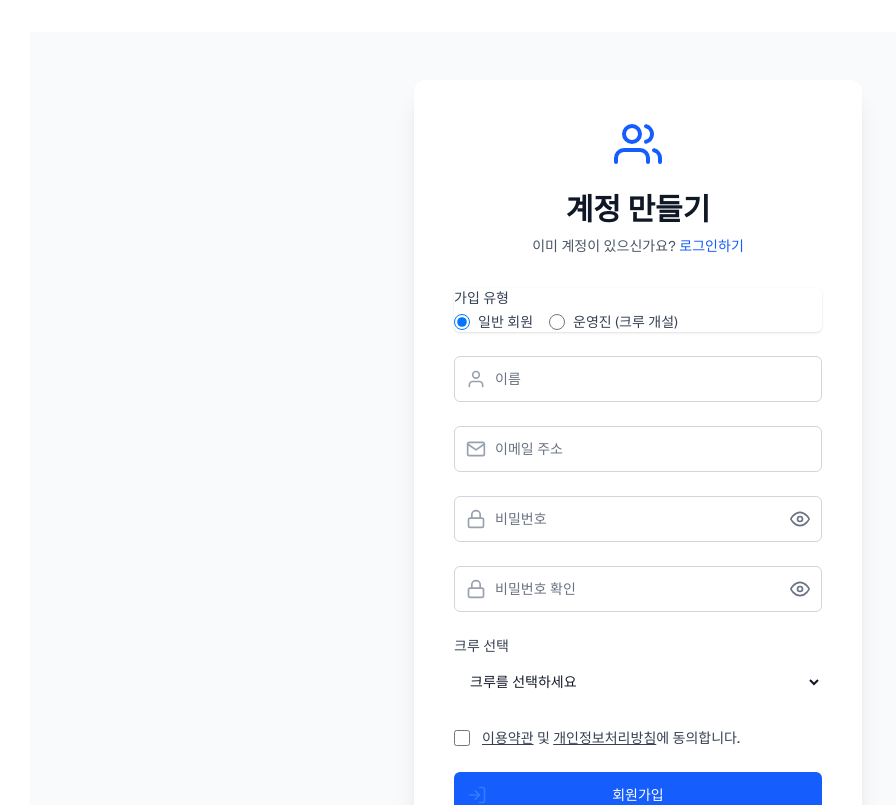
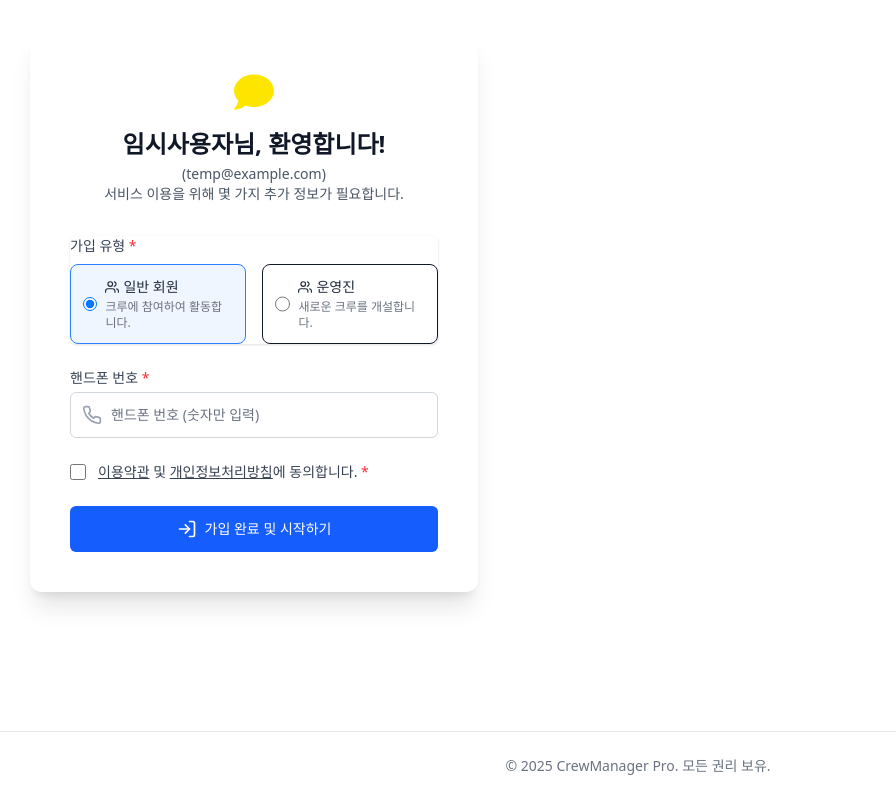
Before and after one commit to alswns1201/crewManager, a Next.js app: page /signup in a window 1280 px wide. Shown: the top 805 px of the page, without its empty margins (2-898 px from the left). Built offline with nearby package versions, Linux system fonts and the light colour scheme.

Commit message:
벡엔드 개발전 회원가입 화면 내용 변경

```diff
--- a/src/app/(auth)/signup/page.tsx
+++ b/src/app/(auth)/signup/page.tsx
@@ -1,48 +1,70 @@
-// src/app/signup/page.tsx
+// src/app/(auth)/signup/page.tsx
 'use client';
 
-import { useState, FormEvent } from 'react';
+import { useState, FormEvent, useEffect } from 'react';
+import { useRouter, useSearchParams } from 'next/navigation'; // next/navigation 사용
 import Link from 'next/link';
-import { FiUser, FiUsers, FiMail, FiLock, FiEye, FiEyeOff, FiLogIn } from 'react-icons/fi';
-
-// 목업 크루 목록 (실제로는 API 호출)
-const MOCK_CREWS = [
-  { id: 'crew001', name: '서울 달리기 크루' },
-  { id: 'crew002', name: '한강 러닝 클럽' },
-  { id: 'crew003', name: '새벽을 여는 사람들' },
-];
+import { FiUsers, FiPhone, FiLogIn, FiCheckSquare, FiSquare } from 'react-icons/fi';
+import { FaComment, FaPlus } from 'react-icons/fa'; // 카카오 아이콘 (예시)
+// 네이버 아이콘은 직접 SVG를 사용하거나, 다른 라이브러리에서 찾아야 할 수 있습니다.
+// 여기서는 간단히 텍스트로 대체하거나 기본 아이콘을 사용합니다.
 
 type Role = 'member' | 'admin';
 
-export default function SignupPage() {
+// 소셜 로그인 제공자로부터 받아올 수 있는 기본 정보 (예시)
+interface SocialUserProfile {
+  name?: string;
+  email?: string;
+  profileImage?: string;
+  provider?: 'kakao' | 'naver' | 'google'; // 어떤 소셜 로그인인지
+}
+
+export default function SocialSignupPage() {
+  const router = useRouter();
+  const searchParams = useSearchParams(); // URL 쿼리 파라미터 접근
+
+  // 소셜 로그인 후 전달받은 임시 사용자 정보 (실제로는 세션이나 상태 관리 라이브러리 통해 전달)
+  // 여기서는 URL 쿼리 파라미터 또는 localStorage/sessionStorage에서 가져온다고 가정
+  const [socialUser, setSocialUser] = useState<SocialUserProfile | null>(null);
+
   const [role, setRole] = useState<Role>('member');
-  const [name, setName] = useState('');
-  const [email, setEmail] = useState('');
-  const [password, setPassword] = useState('');
-  const [confirmPassword, setConfirmPassword] = useState('');
-  const [showPassword, setShowPassword] = useState(false);
-  const [showConfirmPassword, setShowConfirmPassword] = useState(false);
+  const [phoneNumber, setPhoneNumber] = useState('');
 
-  // 일반 회원용
-  const [selectedCrew, setSelectedCrew] = useState('');
+  // 일반 회원용 (선택 사항, 간편 가입에서는 초기엔 생략 가능)
+  // const [selectedCrew, setSelectedCrew] = useState('');
 
-  // 운영진용
+  // 운영진용 (역할 선택 시 필요)
   const [newCrewName, setNewCrewName] = useState('');
 
   const [agreedToTerms, setAgreedToTerms] = useState(false);
   const [error, setError] = useState<string | null>(null);
   const [isLoading, setIsLoading] = useState(false);
 
+  useEffect(() => {
+    // 예시: URL 쿼리 파라미터에서 소셜 로그인 정보 가져오기
+    // 실제로는 NextAuth.js 같은 라이브러리가 세션에 정보를 담아주거나,
+    // signIn 콜백 후 리다이렉트 시 필요한 정보를 전달하는 방식을 사용합니다.
+    const tempName = searchParams.get('name');
+    const tempEmail = searchParams.get('email');
+    const tempProvider = searchParams.get('provider') as SocialUserProfile['provider'];
+
+    if (tempName && tempEmail && tempProvider) {
+      setSocialUser({ name: tempName, email: tempEmail, provider: tempProvider });
+      // 이미 이름, 이메일이 있다면 해당 필드를 채워줄 수도 있습니다.
+    } else {
+      // 소셜 정보가 없으면 로그인 페이지로 돌려보내는 등의 처리
+      // alert("소셜 로그인 정보가 없습니다. 로그인 페이지로 이동합니다.");
+      // router.push('/login');
+      // 지금은 목업이므로, 임시 데이터 설정
+      setSocialUser({ name: "임시사용자", email: "temp@example.com", provider: "kakao" });
+    }
+  }, [searchParams, router]);
+
+
   const handleSubmit = async (e: FormEvent<HTMLFormElement>) => {
     e.preventDefault();
     setError(null);
     setIsLoading(true);
-
-    if (password !== confirmPassword) {
-      setError('비밀번호가 일치하지 않습니다.');
-      setIsLoading(false);
-      return;
-    }
 
     if (!agreedToTerms) {
       setError('이용약관 및 개인정보처리방침에 동의해주세요.');
@@ -50,11 +72,18 @@ export default function SignupPage() {
       return;
     }
 
-    if (role === 'member' && !selectedCrew) {
-      setError('소속될 크루를 선택해주세요.');
+    if (!phoneNumber.trim()) {
+        setError('핸드폰 번호를 입력해주세요.');
         setIsLoading(false);
         return;
     }
+    // 핸드폰 번호 유효성 검사 (간단한 예시)
+    if (!/^\d{10,11}$/.test(phoneNumber.replace(/-/g, ''))) {
+        setError('올바른 핸드폰 번호 형식이 아닙니다.');
+        setIsLoading(false);
+        return;
+    }
+
 
     if (role === 'admin' && !newCrewName.trim()) {
       setError('새로운 크루 이름을 입력해주세요.');
@@ -62,61 +91,140 @@ export default function SignupPage() {
       return;
     }
 
-    // TODO: 실제 회원가입 API 호출 로직
-    console.log('회원가입 시도:', {
+    // TODO: 실제 회원가입 완료 API 호출 로직 (소셜 정보 + 추가 정보)
+    console.log('추가 정보 등록 시도:', {
+      socialUserInfo: socialUser,
       role,
-      name,
-      email,
-      password,
-      ...(role === 'member' && { crewId: selectedCrew }),
+      phoneNumber,
       ...(role === 'admin' && { crewName: newCrewName }),
+      // ...(role === 'member' && selectedCrew && { crewId: selectedCrew }),
     });
 
-    // API 호출 예시 (가상)
     try {
-      // const response = await fetch('/api/auth/signup', { method: 'POST', body: JSON.stringify(...) });
-      // if (!response.ok) throw new Error('회원가입 실패');
-      // const data = await response.json();
-      // 회원가입 성공 후 로그인 페이지로 이동 또는 자동 로그인 처리
-      // router.push('/login');
-      alert('회원가입 요청이 전송되었습니다. (실제 API 연동 필요)');
+      // 가상 API 호출
+      await new Promise(resolve => setTimeout(resolve, 1000));
+      // const response = await fetch('/api/auth/complete-social-signup', { method: 'POST', body: JSON.stringify(...) });
+      // if (!response.ok) throw new Error('정보 등록 실패');
+
+      alert('회원가입이 완료되었습니다! 메인 페이지로 이동합니다.');
+      // 회원가입 성공 후 메인 대시보드로 이동
+      // 역할에 따라 다른 페이지로 리다이렉트 할 수도 있음
+      if (role === 'admin') {
+        router.push('/'); // 운영진 대시보드 (현재 / 가 운영진 대시보드라고 가정)
+      } else {
+        router.push('/user-dashboard'); // 일반 회원 대시보드 (추후 생성)
+      }
+
     } catch (err: any) {
-      setError(err.message || '회원가입 중 오류가 발생했습니다.');
+      setError(err.message || '정보 등록 중 오류가 발생했습니다.');
     } finally {
       setIsLoading(false);
     }
   };
 
+  // 소셜 로그인 버튼 클릭 핸들러 (실제로는 NextAuth.js의 signIn 함수 호출)
+  const handleSocialLogin = (provider: 'kakao' | 'naver' | 'google') => {
+    // NextAuth.js 사용 시: signIn(provider, { callbackUrl: '/signup/additional-info' });
+    // callbackUrl은 소셜 로그인 후 추가 정보를 입력받을 이 페이지 또는 다른 페이지로 설정
+    alert(`${provider}로 로그인 시도합니다. (NextAuth.js signIn() 연동 필요)`);
+    // 지금은 이 페이지가 "추가 정보 입력" 페이지 역할을 하므로,
+    // 실제로는 로그인 페이지에서 소셜 로그인을 시도하고, 신규 사용자면 이 페이지로 오는 흐름이 됩니다.
+    // 여기서는 UI 목업이므로 버튼만 표시합니다.
+  };
+
+
+  // 이 페이지는 소셜 로그인 "후" 추가 정보를 받는 페이지로 가정합니다.
+  // 따라서 소셜 로그인 버튼은 원래 로그인 페이지에 있어야 합니다.
+  // 여기서는 "회원가입 완료"를 위한 폼만 보여주는 것이 더 적절할 수 있습니다.
+  // 아래는 "로그인 페이지"에 있을 법한 소셜 로그인 버튼 UI 예시입니다. (참고용)
+  const SocialLoginButtons = () => (
+    <div className="mt-6">
+      <div className="relative">
+        <div className="absolute inset-0 flex items-center">
+          <div className="w-full border-t border-gray-300 dark:border-gray-600" />
+        </div>
+        <div className="relative flex justify-center text-sm">
+          <span className="px-2 bg-white dark:bg-gray-800 text-gray-500 dark:text-gray-400">
+            다음 계정으로 계속하기
+          </span>
+        </div>
+      </div>
+
+      <div className="mt-6 grid grid-cols-1 gap-3"> {/* 여러 소셜 로그인 시 grid-cols-2 등 */}
+        <button
+          type="button"
+          onClick={() => handleSocialLogin('kakao')}
+          className="w-full inline-flex justify-center py-3 px-4 border border-gray-300 rounded-md shadow-sm bg-[#FEE500] text-[#3C1E1E] text-sm font-medium hover:bg-[#FADA00] focus:outline-none focus:ring-2 focus:ring-offset-2 focus:ring-[#FEE500] dark:focus:ring-offset-gray-800"
+        >
+          <FaComment className="w-5 h-5 mr-2" />
+          카카오로 계속하기
+        </button>
+        {/* 네이버, 구글 버튼 추가 가능 */}
+        <button
+          type="button"
+          onClick={() => handleSocialLogin('naver')}
+          className="w-full inline-flex justify-center py-3 px-4 border border-gray-300 rounded-md shadow-sm bg-[#03C75A] text-white text-sm font-medium hover:bg-[#02B753] focus:outline-none focus:ring-2 focus:ring-offset-2 focus:ring-[#03C75A] dark:focus:ring-offset-gray-800"
+        >
+          {/* 네이버 로고 SVG 또는 아이콘 */}
+          <span className="font-bold text-lg leading-5 mr-2">N</span>
+          네이버로 계속하기
+        </button>
+      </div>
+    </div>
+  );
+
+  if (!socialUser && !isLoading) { // socialUser 정보가 로드되지 않았으면 (잘못된 접근일 수 있음)
     return (
         <div className="min-h-screen flex flex-col items-center justify-center bg-gray-50 dark:bg-gray-900 py-12 px-4 sm:px-6 lg:px-8 font-[family-name:var(--font-geist-sans)]">
+            <div className="max-w-md w-full space-y-8 p-10 bg-white dark:bg-gray-800 shadow-xl rounded-xl text-center">
+                <FiUsers className="mx-auto h-12 w-auto text-blue-600 dark:text-blue-400" />
+                <h2 className="mt-6 text-2xl font-extrabold text-gray-900 dark:text-white">
+                    잘못된 접근입니다.
+                </h2>
+                <p className="mt-2 text-gray-600 dark:text-gray-400">
+                    소셜 로그인을 통해 다시 시도해주세요.
+                </p>
+                <Link href="/login" className="mt-6 inline-block px-6 py-3 border border-transparent text-base font-medium rounded-md text-white bg-blue-600 hover:bg-blue-700">
+                    로그인 페이지로 이동
+                </Link>
+            </div>
+        </div>
+    );
+  }
+
+
+  return (
+    // (auth)/layout.tsx 에서 전체 배경 및 중앙 정렬을 담당한다고 가정하고, 여기서는 폼 카드만.
     <div className="max-w-md w-full space-y-8 p-8 sm:p-10 bg-white dark:bg-gray-800 shadow-xl rounded-xl">
       <div>
-          <FiUsers className="mx-auto h-12 w-auto text-blue-600 dark:text-blue-400" />
-          <h2 className="mt-6 text-center text-3xl font-extrabold text-gray-900 dark:text-white">
-            계정 만들기
+        {/* 소셜 프로필 정보 간단히 표시 */}
+        {socialUser?.provider === 'kakao' && <FaComment className="mx-auto h-10 w-auto text-[#FEE500]" />}
+        {socialUser?.provider === 'naver' && <span className="mx-auto h-10 w-auto flex items-center justify-center text-2xl font-bold text-[#03C75A] border-2 border-[#03C75A] rounded-full p-1">N</span>}
+        {/* 구글 등 다른 프로바이더 아이콘 추가 */}
+
+        <h2 className="mt-4 text-center text-2xl font-bold text-gray-900 dark:text-white">
+          {socialUser?.name ? `${socialUser.name}님, 환영합니다!` : "추가 정보 입력"}
         </h2>
-          <p className="mt-2 text-center text-sm text-gray-600 dark:text-gray-400">
-            이미 계정이 있으신가요?{' '}
-            <Link href="/login" className="font-medium text-blue-600 hover:text-blue-500 dark:text-blue-400 dark:hover:text-blue-300">
-              로그인하기
-            </Link>
+        <p className="mt-1 text-center text-sm text-gray-600 dark:text-gray-400">
+          {socialUser?.email && <span>({socialUser.email})<br/></span>}
+          서비스 이용을 위해 몇 가지 추가 정보가 필요합니다.
         </p>
       </div>
 
       <form className="mt-8 space-y-6" onSubmit={handleSubmit}>
         {error && (
-            <div className="p-3 bg-red-100 dark:bg-red-900/30 border border-red-400 dark:border-red-600 text-red-700 dark:text-red-300 rounded-md">
+          <div className="p-3 bg-red-100 dark:bg-red-900/30 border border-red-400 dark:border-red-600 text-red-700 dark:text-red-300 rounded-md text-sm">
             {error}
           </div>
         )}
 
-          {/* 역할 선택 */}
+        {/* 가입 유형 선택 */}
         <div className="rounded-md shadow-sm">
-            <label htmlFor="role-select" className="block text-sm font-medium text-gray-700 dark:text-gray-300 mb-1">
-              가입 유형
+          <label className="block text-sm font-medium text-gray-700 dark:text-gray-300 mb-2">
+            가입 유형 <span className="text-red-500">*</span>
           </label>
           <div className="flex space-x-4">
-              <label className="flex items-center space-x-2 cursor-pointer">
+            <label className="flex items-center space-x-2 cursor-pointer p-3 border rounded-lg flex-1 hover:bg-gray-50 dark:hover:bg-gray-700 has-[:checked]:bg-blue-50 dark:has-[:checked]:bg-blue-900/30 has-[:checked]:border-blue-500 dark:has-[:checked]:border-blue-600">
               <input
                 type="radio"
                 name="role"
@@ -125,9 +233,12 @@ export default function SignupPage() {
                 onChange={() => setRole('member')}
                 className="form-radio h-4 w-4 text-blue-600 border-gray-300 focus:ring-blue-500 dark:bg-gray-700 dark:border-gray-600"
               />
-                <span className="text-sm text-gray-700 dark:text-gray-300">일반 회원</span>
+              <span className="text-sm text-gray-800 dark:text-gray-200">
+                <FiUsers className="inline mr-1 mb-0.5"/>일반 회원
+                <span className="block text-xs text-gray-500 dark:text-gray-400 mt-0.5">크루에 참여하여 활동합니다.</span>
+              </span>
             </label>
-              <label className="flex items-center space-x-2 cursor-pointer">
+            <label className="flex items-center space-x-2 cursor-pointer p-3 border rounded-lg flex-1 hover:bg-gray-50 dark:hover:bg-gray-700 has-[:checked]:bg-blue-50 dark:has-[:checked]:bg-blue-900/30 has-[:checked]:border-blue-500 dark:has-[:checked]:border-blue-600">
               <input
                 type="radio"
                 name="role"
@@ -136,146 +247,24 @@ export default function SignupPage() {
                 onChange={() => setRole('admin')}
                 className="form-radio h-4 w-4 text-blue-600 border-gray-300 focus:ring-blue-500 dark:bg-gray-700 dark:border-gray-600"
               />
-                <span className="text-sm text-gray-700 dark:text-gray-300">운영진 (크루 개설)</span>
+              <span className="text-sm text-gray-800 dark:text-gray-200">
+                <FiUsers className="inline mr-1 mb-0.5"/>운영진
+                <span className="block text-xs text-gray-500 dark:text-gray-400 mt-0.5">새로운 크루를 개설합니다.</span>
+              </span>
             </label>
           </div>
         </div>
 
-          {/* 이름 */}
-          <div>
-            <label htmlFor="name" className="sr-only">이름</label>
-            <div className="relative">
-              <div className="absolute inset-y-0 left-0 pl-3 flex items-center pointer-events-none">
-                <FiUser className="h-5 w-5 text-gray-400" aria-hidden="true" />
-              </div>
-              <input
-                id="name"
-                name="name"
-                type="text"
-                autoComplete="name"
-                required
-                value={name}
-                onChange={(e) => setName(e.target.value)}
-                className="appearance-none rounded-md relative block w-full px-3 py-3 pl-10 border border-gray-300 placeholder-gray-500 text-gray-900 focus:outline-none focus:ring-blue-500 focus:border-blue-500 focus:z-10 sm:text-sm dark:bg-gray-700 dark:border-gray-600 dark:placeholder-gray-400 dark:text-white"
-                placeholder="이름"
-              />
-            </div>
-          </div>
-
-          {/* 이메일 */}
-          <div>
-            <label htmlFor="email-address" className="sr-only">이메일 주소</label>
-            <div className="relative">
-              <div className="absolute inset-y-0 left-0 pl-3 flex items-center pointer-events-none">
-                <FiMail className="h-5 w-5 text-gray-400" aria-hidden="true" />
-              </div>
-              <input
-                id="email-address"
-                name="email"
-                type="email"
-                autoComplete="email"
-                required
-                value={email}
-                onChange={(e) => setEmail(e.target.value)}
-                className="appearance-none rounded-md relative block w-full px-3 py-3 pl-10 border border-gray-300 placeholder-gray-500 text-gray-900 focus:outline-none focus:ring-blue-500 focus:border-blue-500 focus:z-10 sm:text-sm dark:bg-gray-700 dark:border-gray-600 dark:placeholder-gray-400 dark:text-white"
-                placeholder="이메일 주소"
-              />
-            </div>
-          </div>
-
-          {/* 비밀번호 */}
-          <div>
-            <label htmlFor="password_signup" className="sr-only">비밀번호</label> {/* id 중복 방지 */}
-            <div className="relative">
-              <div className="absolute inset-y-0 left-0 pl-3 flex items-center pointer-events-none">
-                <FiLock className="h-5 w-5 text-gray-400" aria-hidden="true" />
-              </div>
-              <input
-                id="password_signup"
-                name="password"
-                type={showPassword ? "text" : "password"}
-                autoComplete="new-password"
-                required
-                value={password}
-                onChange={(e) => setPassword(e.target.value)}
-                className="appearance-none rounded-md relative block w-full px-3 py-3 pl-10 border border-gray-300 placeholder-gray-500 text-gray-900 focus:outline-none focus:ring-blue-500 focus:border-blue-500 focus:z-10 sm:text-sm dark:bg-gray-700 dark:border-gray-600 dark:placeholder-gray-400 dark:text-white"
-                placeholder="비밀번호"
-              />
-              <button
-                type="button"
-                onClick={() => setShowPassword(!showPassword)}
-                className="absolute inset-y-0 right-0 pr-3 flex items-center text-sm leading-5"
-                aria-label={showPassword ? "비밀번호 숨기기" : "비밀번호 보기"}
-              >
-                {showPassword ? (
-                  <FiEyeOff className="h-5 w-5 text-gray-500 dark:text-gray-400" />
-                ) : (
-                  <FiEye className="h-5 w-5 text-gray-500 dark:text-gray-400" />
-                )}
-              </button>
-            </div>
-          </div>
-
-          {/* 비밀번호 확인 */}
-          <div>
-            <label htmlFor="confirm-password_signup" className="sr-only">비밀번호 확인</label>
-            <div className="relative">
-              <div className="absolute inset-y-0 left-0 pl-3 flex items-center pointer-events-none">
-                <FiLock className="h-5 w-5 text-gray-400" aria-hidden="true" />
-              </div>
-              <input
-                id="confirm-password_signup"
-                name="confirm-password"
-                type={showConfirmPassword ? "text" : "password"}
-                autoComplete="new-password"
-                required
-                value={confirmPassword}
-                onChange={(e) => setConfirmPassword(e.target.value)}
-                className="appearance-none rounded-md relative block w-full px-3 py-3 pl-10 border border-gray-300 placeholder-gray-500 text-gray-900 focus:outline-none focus:ring-blue-500 focus:border-blue-500 focus:z-10 sm:text-sm dark:bg-gray-700 dark:border-gray-600 dark:placeholder-gray-400 dark:text-white"
-                placeholder="비밀번호 확인"
-              />
-              <button
-                type="button"
-                onClick={() => setShowConfirmPassword(!showConfirmPassword)}
-                className="absolute inset-y-0 right-0 pr-3 flex items-center text-sm leading-5"
-                aria-label={showConfirmPassword ? "비밀번호 숨기기" : "비밀번호 보기"}
-              >
-                {showConfirmPassword ? (
-                  <FiEyeOff className="h-5 w-5 text-gray-500 dark:text-gray-400" />
-                ) : (
-                  <FiEye className="h-5 w-5 text-gray-500 dark:text-gray-400" />
-                )}
-              </button>
-            </div>
-          </div>
-
-          {/* 역할별 추가 입력 필드 */}
-          {role === 'member' && (
-            <div>
-              <label htmlFor="crew-select" className="block text-sm font-medium text-gray-700 dark:text-gray-300 mb-1">
-                크루 선택
-              </label>
-              <select
-                id="crew-select"
-                name="crew"
-                value={selectedCrew}
-                onChange={(e) => setSelectedCrew(e.target.value)}
-                required={role === 'member'}
-                className="mt-1 block w-full pl-3 pr-10 py-3 text-base border-gray-300 focus:outline-none focus:ring-blue-500 focus:border-blue-500 sm:text-sm rounded-md dark:bg-gray-700 dark:border-gray-600 dark:text-white"
-              >
-                <option value="">크루를 선택하세요</option>
-                {MOCK_CREWS.map(crew => (
-                  <option key={crew.id} value={crew.id}>{crew.name}</option>
-                ))}
-              </select>
-            </div>
-          )}
-
+        {/* 운영진 선택 시: 새 크루 이름 입력 */}
         {role === 'admin' && (
           <div>
             <label htmlFor="new-crew-name" className="block text-sm font-medium text-gray-700 dark:text-gray-300 mb-1">
-                새 크루 이름
+              새 크루 이름 <span className="text-red-500">*</span>
             </label>
+            <div className="relative">
+              <div className="absolute inset-y-0 left-0 pl-3 flex items-center pointer-events-none">
+                <FaPlus className="h-4 w-4 text-gray-400" aria-hidden="true" />
+              </div>
               <input
                 id="new-crew-name"
                 name="newCrewName"
@@ -283,11 +272,35 @@ export default function SignupPage() {
                 value={newCrewName}
                 onChange={(e) => setNewCrewName(e.target.value)}
                 required={role === 'admin'}
-                className="appearance-none rounded-md relative block w-full px-3 py-3 border border-gray-300 placeholder-gray-500 text-gray-900 focus:outline-none focus:ring-blue-500 focus:border-blue-500 focus:z-10 sm:text-sm dark:bg-gray-700 dark:border-gray-600 dark:placeholder-gray-400 dark:text-white"
-                placeholder="새로 만들 크루의 이름을 입력하세요"
+                className="appearance-none rounded-md relative block w-full px-3 py-3 pl-10 border border-gray-300 placeholder-gray-500 text-gray-900 focus:outline-none focus:ring-blue-500 focus:border-blue-500 sm:text-sm dark:bg-gray-700 dark:border-gray-600 dark:placeholder-gray-400 dark:text-white"
+                placeholder="크루 이름을 입력하세요"
               />
             </div>
+          </div>
         )}
+
+        {/* 핸드폰 번호 */}
+        <div>
+          <label htmlFor="phone-number" className="block text-sm font-medium text-gray-700 dark:text-gray-300 mb-1">
+            핸드폰 번호 <span className="text-red-500">*</span>
+          </label>
+          <div className="relative">
+            <div className="absolute inset-y-0 left-0 pl-3 flex items-center pointer-events-none">
+              <FiPhone className="h-5 w-5 text-gray-400" aria-hidden="true" />
+            </div>
+            <input
+              id="phone-number"
+              name="phoneNumber"
+              type="tel" // type="tel" 로 변경
+              autoComplete="tel"
+              required
+              value={phoneNumber}
+              onChange={(e) => setPhoneNumber(e.target.value)}
+              className="appearance-none rounded-md relative block w-full px-3 py-3 pl-10 border border-gray-300 placeholder-gray-500 text-gray-900 focus:outline-none focus:ring-blue-500 focus:border-blue-500 sm:text-sm dark:bg-gray-700 dark:border-gray-600 dark:placeholder-gray-400 dark:text-white"
+              placeholder="핸드폰 번호 (숫자만 입력)"
+            />
+          </div>
+        </div>
 
         {/* 약관 동의 */}
         <div className="flex items-start">
@@ -303,7 +316,7 @@ export default function SignupPage() {
           </div>
           <div className="ml-3 text-sm">
             <label htmlFor="terms-agreement" className="font-medium text-gray-700 dark:text-gray-300">
-                <Link href="/terms" className="underline hover:text-blue-500 dark:hover:text-blue-300">이용약관</Link> 및 <Link href="/privacy" className="underline hover:text-blue-500 dark:hover:text-blue-300">개인정보처리방침</Link>에 동의합니다.
+              <Link href="/terms" target="_blank" className="underline hover:text-blue-500 dark:hover:text-blue-300">이용약관</Link> 및 <Link href="/privacy" target="_blank" className="underline hover:text-blue-500 dark:hover:text-blue-300">개인정보처리방침</Link>에 동의합니다. <span className="text-red-500">*</span>
             </label>
           </div>
         </div>
@@ -315,20 +328,20 @@ export default function SignupPage() {
             className="group relative w-full flex justify-center py-3 px-4 border border-transparent text-sm font-medium rounded-md text-white bg-blue-600 hover:bg-blue-700 focus:outline-none focus:ring-2 focus:ring-offset-2 focus:ring-blue-500 disabled:opacity-50 dark:focus:ring-offset-gray-800"
           >
             {isLoading ? (
-                <svg className="animate-spin -ml-1 mr-3 h-5 w-5 text-white" xmlns="http://www.w3.org/2000/svg" fill="none" viewBox="0 0 24 24">
+              <svg className="animate-spin h-5 w-5 text-white" xmlns="http://www.w3.org/2000/svg" fill="none" viewBox="0 0 24 24">
                 <circle className="opacity-25" cx="12" cy="12" r="10" stroke="currentColor" strokeWidth="4"></circle>
                 <path className="opacity-75" fill="currentColor" d="M4 12a8 8 0 018-8V0C5.373 0 0 5.373 0 12h4zm2 5.291A7.962 7.962 0 014 12H0c0 3.042 1.135 5.824 3 7.938l3-2.647z"></path>
               </svg>
             ) : (
-                <span className="absolute left-0 inset-y-0 flex items-center pl-3">
-                  <FiLogIn className="h-5 w-5 text-blue-500 group-hover:text-blue-400" aria-hidden="true" />
-                </span>
+              <FiLogIn className="h-5 w-5 mr-2" aria-hidden="true" />
             )}
-              {isLoading ? "가입 처리 중..." : "회원가입"}
+            {isLoading ? "처리 중..." : "가입 완료 및 시작하기"}
           </button>
         </div>
       </form>
-      </div>
+
+      {/* 참고: 실제 로그인 페이지에서는 아래와 같은 소셜 로그인 버튼들이 있을 것입니다. */}
+      {/* <SocialLoginButtons /> */}
     </div>
   );
 }
```
Lines whose indentation alone changed are shown as unchanged.
